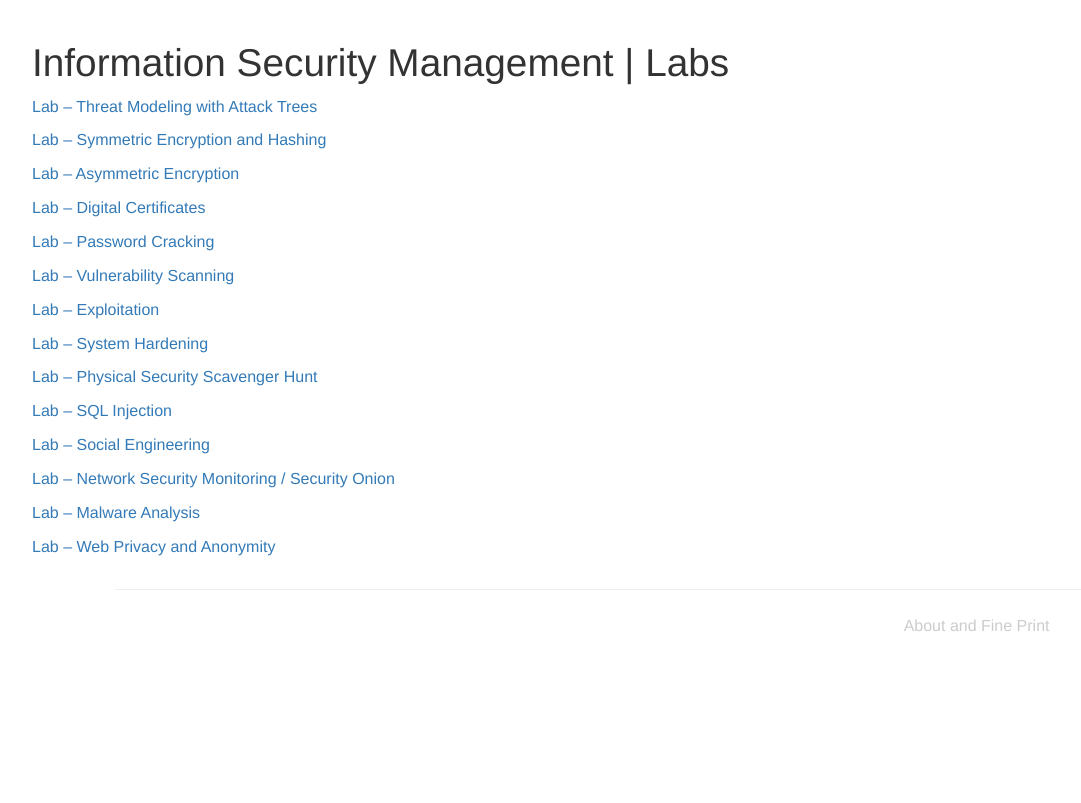
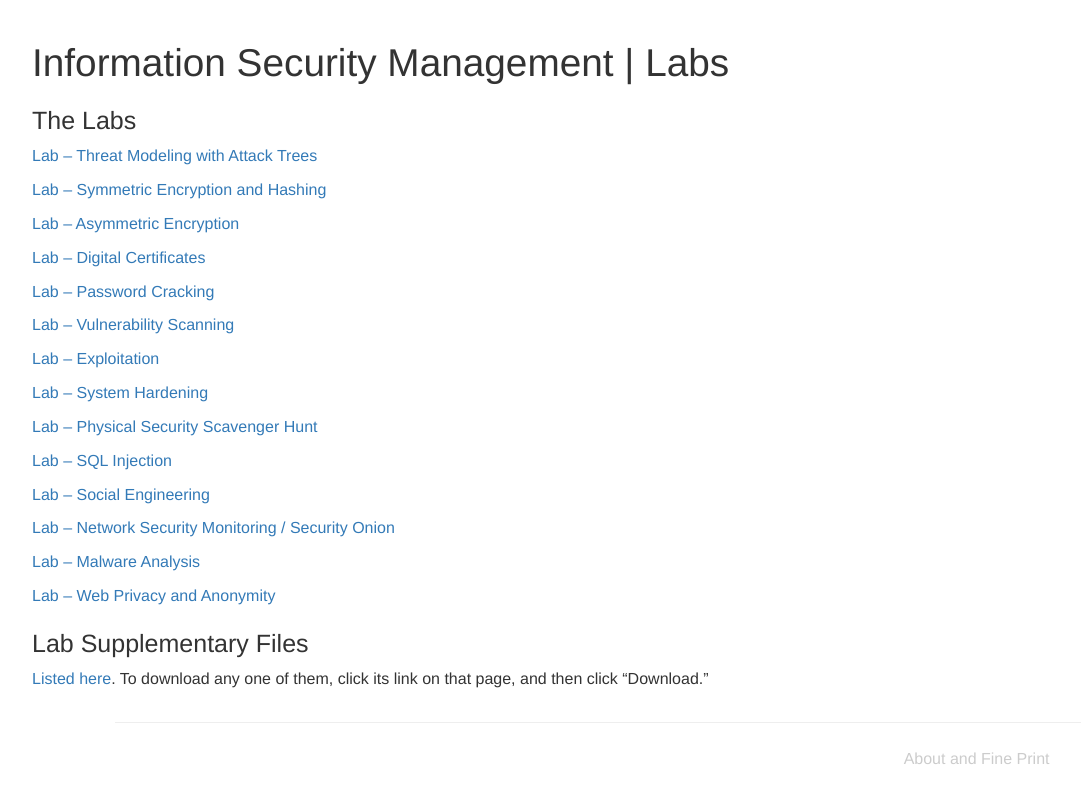
Before and after one commit to security-assignments/security-assignments.github.io, a Jekyll site: the page built from labs/index.md, in a window 1280 px wide. Shown: the top 803 px of the page, without its empty margins (38-1119 px from the left). Built offline with Jekyll 4.4.1, drawn with Linux system fonts in a browser that asks for light colours; nearby versions of some CDN libraries; library files that are not in the unit come from our copies; comment, search, counter and statistics services are not loaded.

Commit message:
add to index page, also missed a link

```diff
--- a/labs/index.md
+++ b/labs/index.md
@@ -2,6 +2,8 @@
 layout: assignment
 title: Information Security Management | Labs
 ---
+
+## The Labs
 
 {% assign assignments = site.labs | sort: 'number' %}
 {% for assignment in assignments %}
@@ -9,3 +11,8 @@ title: Information Security Management | Labs
 [{{ assignment.title }}]( {{ assignment.url | relative_url }} )
 
 {% endfor %}
+
+## Lab Supplementary Files
+
+[Listed here](https://github.com/deargle/security-assignments-new/tree/master/labs/files). To download any one of them, click its link
+on that page, and then click "Download."
```
Also changed, not shown: _labs/lab_password_cracking.md (+1 -1 lines).
